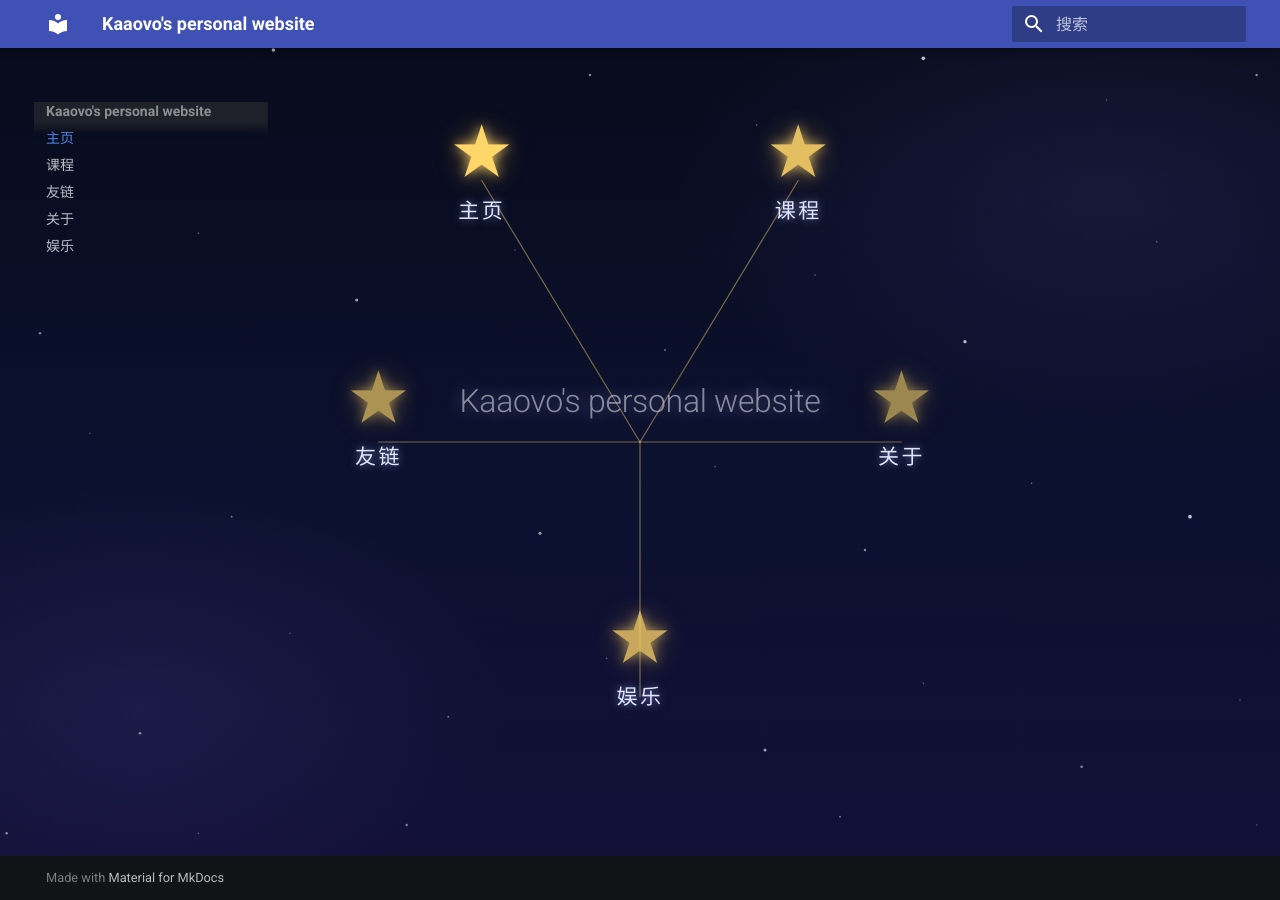
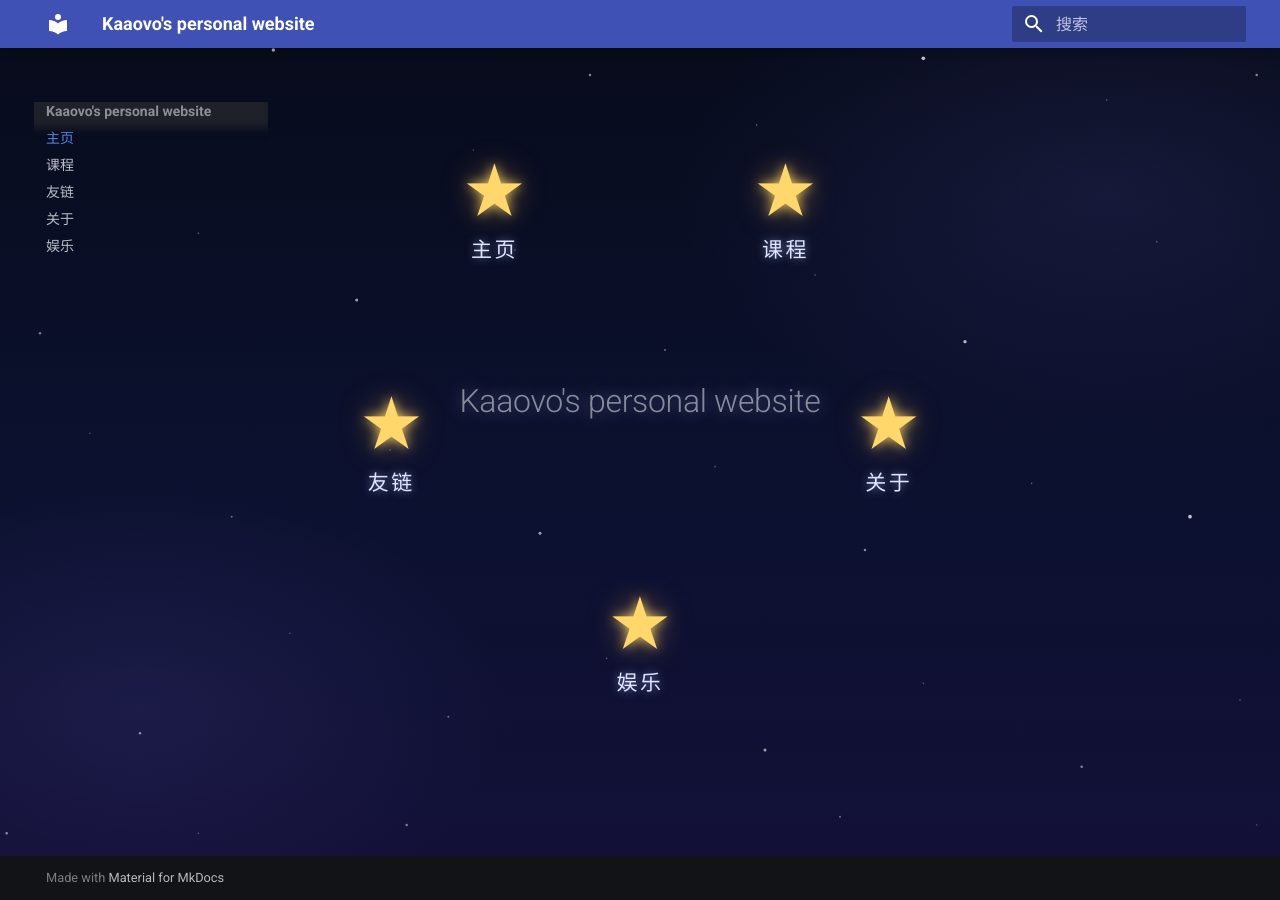
Before and after one commit to rainwithin/rainwithin.github.io, an MkDocs documentation site: the page built from docs/index.md, in a window 1280 px wide. Built offline with MkDocs 1.6.1 and Material for MkDocs 9.7.7, drawn with Linux system fonts in a browser that asks for light colours.

Commit message:
Revert "星座加连线与闪烁效果"
This reverts commit 820c33d08017c6abc4eb37272f0ebba21b801c93.

```diff
--- a/docs/index.md
+++ b/docs/index.md
@@ -1,12 +1,4 @@
 <div class="hero">
-  <svg class="constellation-lines" viewBox="0 0 100 100" preserveAspectRatio="none" aria-hidden="true">
-    <line x1="50" y1="50" x2="27" y2="12"/>
-    <line x1="50" y1="50" x2="73" y2="12"/>
-    <line x1="50" y1="50" x2="12" y2="50"/>
-    <line x1="50" y1="50" x2="88" y2="50"/>
-    <line x1="50" y1="50" x2="50" y2="87"/>
-  </svg>
-
   <h1 class="hero-title">Kaaovo's personal website</h1>
 
   <a class="star-nav s1" href="index.html">
--- a/docs/stylesheets/extra.css
+++ b/docs/stylesheets/extra.css
@@ -7,7 +7,7 @@ body {
   background-repeat: no-repeat;
 }
 
-/* ===== 主页：中央大字 + 五颗挂着页面名的星星（星座连线 + 闪烁） ===== */
+/* ===== 主页：中央大字 + 五颗挂着页面名的星星 ===== */
 .hero {
   position: relative;
   display: flex;
@@ -17,8 +17,6 @@ body {
 }
 
 .hero-title {
-  position: relative;
-  z-index: 2;
   font-size: 4rem;
   font-weight: 300;
   letter-spacing: 0.06em;
@@ -27,24 +25,6 @@ body {
   text-shadow: 0 0 18px rgba(180, 190, 255, 0.45);
 }
 
-/* 星座连线 */
-.constellation-lines {
-  position: absolute;
-  inset: 0;
-  width: 100%;
-  height: 100%;
-  z-index: 1;
-  pointer-events: none;
-}
-
-.constellation-lines line {
-  stroke: rgba(255, 214, 106, 0.45);
-  stroke-width: 1.2px;
-  vector-effect: non-scaling-stroke;
-  stroke-linecap: round;
-}
-
-/* 星星 + 名字 */
 .star-nav {
   position: absolute;
   display: flex;
@@ -53,7 +33,6 @@ body {
   gap: 0.35rem;
   text-decoration: none;
   z-index: 3;
-  transform: translate(-50%, -50%);
 }
 
 .star-nav .star {
@@ -62,7 +41,6 @@ body {
   color: #ffd76a;
   text-shadow: 0 0 12px rgba(255, 215, 106, 0.9), 0 0 30px rgba(255, 190, 70, 0.5);
   transition: transform 0.2s ease, text-shadow 0.2s ease;
-  animation: twinkle 3.4s ease-in-out infinite;
 }
 
 .star-nav .star-label {
@@ -82,21 +60,9 @@ body {
   color: #ffd76a;
 }
 
-/* 五颗星的位置（与连线端点一致） */
-.star-nav.s1 { left: 27%; top: 12%; }
-.star-nav.s2 { left: 73%; top: 12%; }
-.star-nav.s3 { left: 12%; top: 50%; }
-.star-nav.s4 { left: 88%; top: 50%; }
-.star-nav.s5 { left: 50%; top: 87%; }
-
-/* 闪烁动画（错开节奏） */
-@keyframes twinkle {
-  0%, 100% { opacity: 0.6; }
-  50% { opacity: 1; }
-}
-
-.star-nav.s1 .star { animation-delay: 0s; }
-.star-nav.s2 .star { animation-delay: 0.6s; }
-.star-nav.s3 .star { animation-delay: 1.2s; }
-.star-nav.s4 .star { animation-delay: 1.8s; }
-.star-nav.s5 .star { animation-delay: 0.9s; }
+/* 五颗星的位置 */
+.star-nav.s1 { top: 10%; left: 24%; }
+.star-nav.s2 { top: 10%; right: 24%; }
+.star-nav.s3 { top: 46%; left: 9%; }
+.star-nav.s4 { top: 46%; right: 9%; }
+.star-nav.s5 { bottom: 7%; left: 50%; transform: translateX(-50%); }
```
